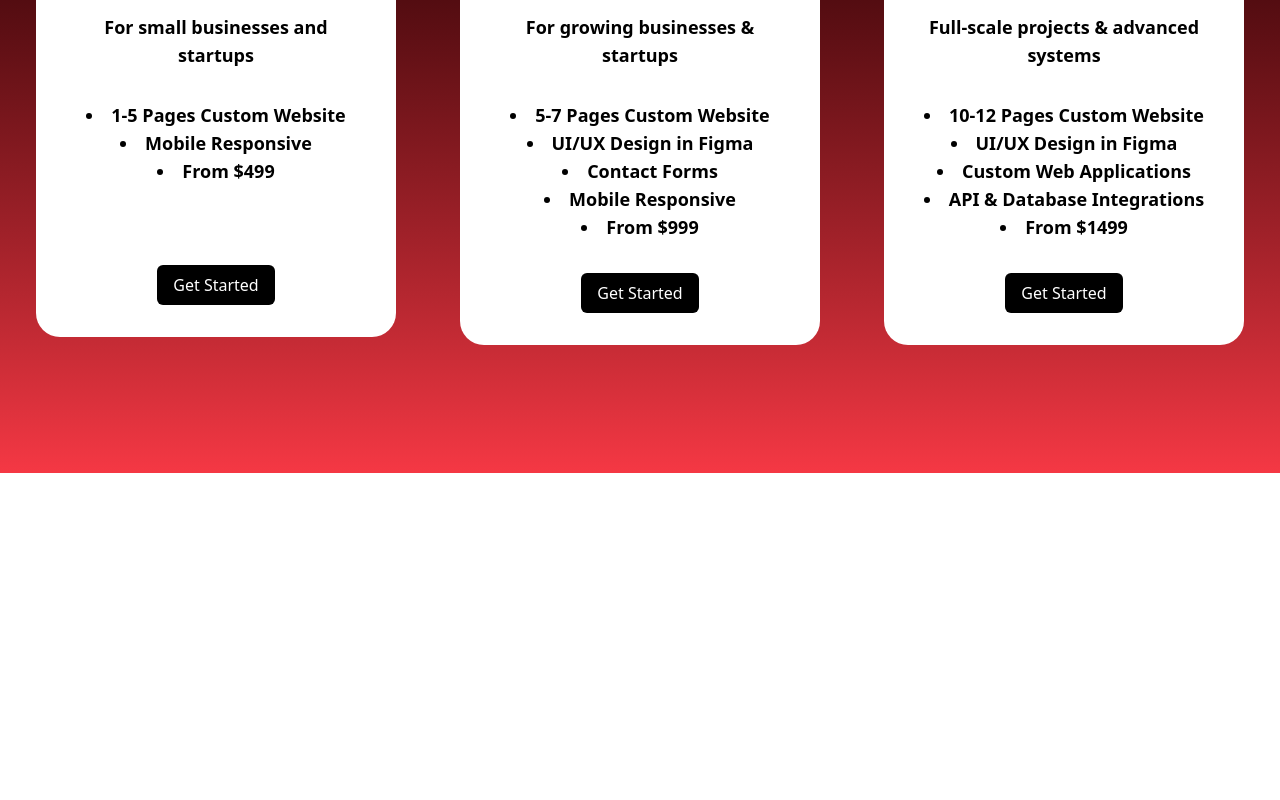
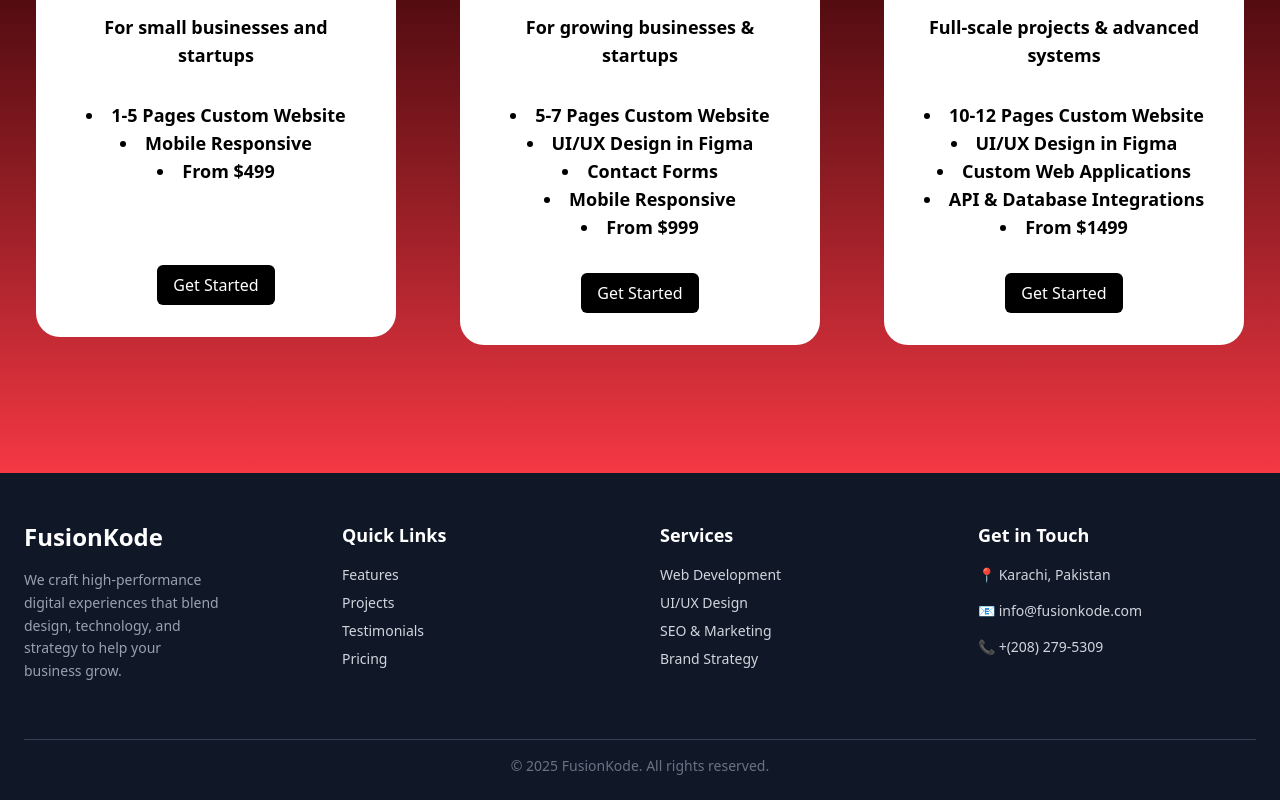
Before and after one commit to Saifa233/fusionkode, a React (Vite) app: page / in a window 1280 px wide. Shown: the part 4407-5207 px from the top of the page. Before the commit the page ends 4880 px from the top, so only its background shows below. Built offline with nearby package versions, Linux system fonts and the light colour scheme.

Commit message:
Footer added

```diff
--- a/src/App.tsx
+++ b/src/App.tsx
@@ -3,6 +3,7 @@ import Features from "./Features"
 import Projects from "./Projects"
 import Pricing from "./Pricing"
 import Testimonial from "./Testimonial"
+import Footer from "./Footer"
 
 function App() {
   return (
@@ -12,6 +13,7 @@ function App() {
       <Projects />
       <Testimonial />
       <Pricing />
+      <Footer />
     </>
   )
 }
--- /dev/null
+++ b/src/Footer.tsx
@@ -0,0 +1,55 @@
+export default function Footer() {
+  return (
+    <footer className="bg-gray-900 text-gray-300 py-12 px-6">
+      <div className="max-w-7xl mx-auto grid grid-cols-1 md:grid-cols-4 gap-10">
+
+        {/* Logo + About */}
+        <div className="flex flex-col mr-20">
+          <h2 className="text-white font-bold text-2xl mb-4">FusionKode</h2>
+          <p className="text-gray-400 text-sm leading-relaxed">
+            We craft high-performance digital experiences that blend design,
+            technology, and strategy to help your business grow.
+          </p>
+        </div>
+
+        {/* Quick Links */}
+        <div>
+          <h3 className="text-white font-semibold text-lg mb-4">Quick Links</h3>
+          <ul className="space-y-2 text-sm">
+            <li><a href="#features" className="hover:text-white">Features</a></li>
+            <li><a href="#projects" className="hover:text-white">Projects</a></li>
+            <li><a href="#testimonial" className="hover:text-white">Testimonials</a></li>
+            <li><a href="#pricing" className="hover:text-white">Pricing</a></li>
+          </ul>
+        </div>
+
+        {/* Services */}
+        <div>
+          <h3 className="text-white font-semibold text-lg mb-4">Services</h3>
+          <ul className="space-y-2 text-sm">
+            <li>Web Development</li>
+            <li>UI/UX Design</li>
+            <li>SEO & Marketing</li>
+            <li>Brand Strategy</li>
+          </ul>
+        </div>
+
+        {/* Contact Info */}
+        <div>
+          <h3 className="text-white font-semibold text-lg mb-4">Get in Touch</h3>
+          <div className="flex flex-col gap-4">
+            <p className="text-sm">📍 Karachi, Pakistan</p>
+            <p className="text-sm">📧 info@fusionkode.com</p>
+            <p className="text-sm">📞 +(208) 279-5309</p>
+          </div>
+
+        </div>
+      </div>
+
+      {/* Bottom Bar */}
+      <div className="border-t border-gray-700 text-center text-sm text-gray-500 mt-8 pt-4 translate-y-6">
+        © {new Date().getFullYear()} FusionKode. All rights reserved.
+      </div>
+    </footer>
+  );
+}
--- a/src/Pricing.tsx
+++ b/src/Pricing.tsx
@@ -47,6 +47,7 @@ export default function Pricing(){
                         </div>
                     </div>
                 </div>
+
             </section>
         </div>
     )
```
